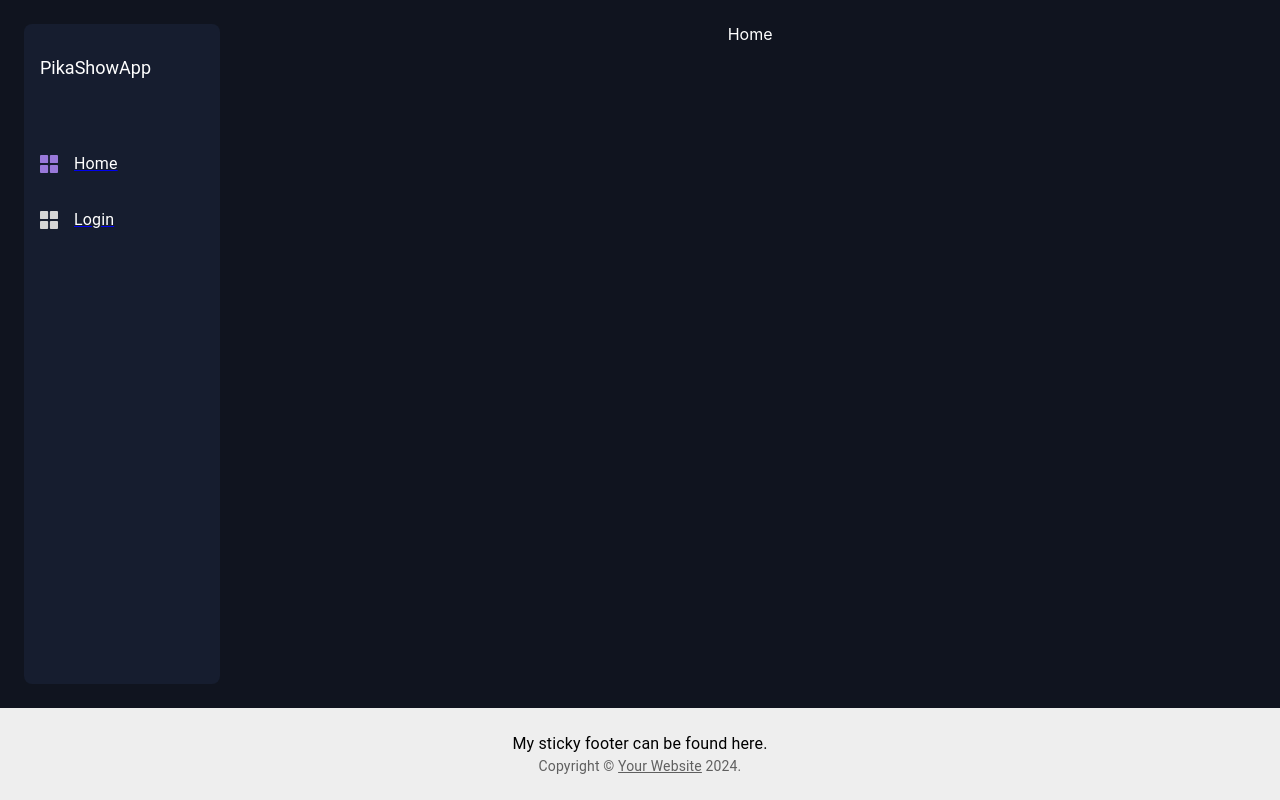
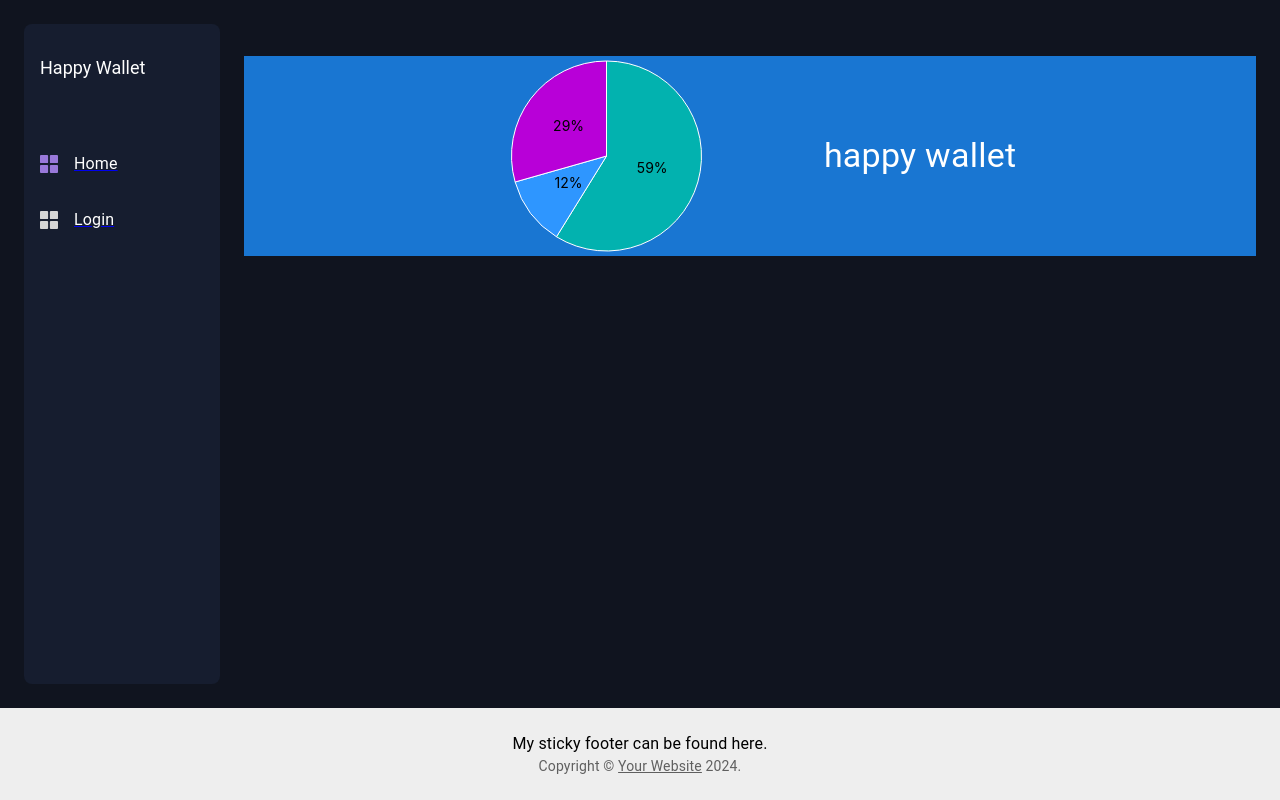
Before and after one commit to shccgxqp/happy_wallet, a React (Create React App) app in the folder frontend/: page /home in a window 1280 px wide. Built offline with nearby package versions, Linux system fonts and the light colour scheme.

Commit message:
新增新套件mui/x mui

```diff
--- a/frontend/package.json
+++ b/frontend/package.json
@@ -6,6 +6,7 @@
     "@emotion/react": "^11.11.4",
     "@emotion/styled": "^11.11.5",
     "@mui/material": "^5.15.15",
+    "@mui/x-charts": "^7.2.0",
     "@testing-library/jest-dom": "^5.17.0",
     "@testing-library/react": "^13.4.0",
     "@testing-library/user-event": "^13.5.0",
--- a/frontend/src/components/sidebar/index.tsx
+++ b/frontend/src/components/sidebar/index.tsx
@@ -1,5 +1,5 @@
 import { Link, useLocation } from "react-router-dom";
-import { Box, Hidden, Typography } from "@mui/material";
+import { Box, Typography } from "@mui/material";
 import homeIcon from "../../assets/icons/icon-nav-home.svg";
 // import movieIcon from "../../assets/icons/icon-nav-movies.svg";
 // import tvSeriesIcon from "../../assets/icons/icon-nav-tv-series.svg";
@@ -70,7 +70,7 @@ const Sidebar = () => {
           width: "100%",
         }}
       >
-        <Hidden smDown>
+        <Box sx={{ display: { xs: "none", sm: "block" } }}>
           <Typography
             variant="h5"
             component="h1"
@@ -78,9 +78,9 @@ const Sidebar = () => {
             fontWeight={400}
             fontSize={18}
           >
-            PikaShowApp
+            Happy Wallet
           </Typography>
-        </Hidden>
+        </Box>
 
         <Box
           sx={{
@@ -119,9 +119,9 @@ const Sidebar = () => {
                     }`,
                   }}
                 />
-                <Hidden mdDown>
+                <Box sx={{ display: { xs: "none", md: "block" } }}>
                   <Typography>{item.name}</Typography>
-                </Hidden>
+                </Box>
               </Box>
             </Link>
           ))}
--- a/frontend/src/pages/home/index.tsx
+++ b/frontend/src/pages/home/index.tsx
@@ -1,9 +1,59 @@
+import { Box, Typography } from "@mui/material";
+import { DefaultizedPieValueType } from "@mui/x-charts";
+import { PieChart, pieArcLabelClasses } from "@mui/x-charts/PieChart";
 const home = () => {
+  const data = [
+    { value: 100, label: "jim" },
+    { value: 20, label: "bob" },
+    { value: 50, label: "alice" },
+  ];
+
+  const TOTAL = data.map((item) => item.value).reduce((a, b) => a + b, 0);
+  const getArcLabel = (params: DefaultizedPieValueType) => {
+    const percent = params.value / TOTAL;
+    return `${(percent * 100).toFixed(0)}%`;
+  };
+
   return (
-    <div>
-      Home
-    </div>
-  )
-}
+    <Box
+      height={200}
+      width={"auto"}
+      my={4}
+      display="flex"
+      alignItems="center"
+      justifyItems="center"
+      justifyContent="center"
+      bgcolor={"primary.main"}
+    >
+      <Box m="20px">
+        <PieChart
+          series={[
+            {
+              arcLabel: getArcLabel,
+              data,
+            },
+          ]}
+          sx={{
+            [`& .${pieArcLabelClasses.root}`]: {
+              fill: "black",
+              fontSize: 14,
+            },
+          }}
+          slotProps={{
+            legend: { hidden: true },
+          }}
+          width={300}
+          height={200}
+        />
+      </Box>
 
-export default home
+      <Box>
+        <Typography variant="h4" color="white">
+          happy wallet
+        </Typography>
+      </Box>
+    </Box>
+  );
+};
+
+export default home;
```
Also changed, not shown: 2 other files (tests, documents, lock files or other folders).
